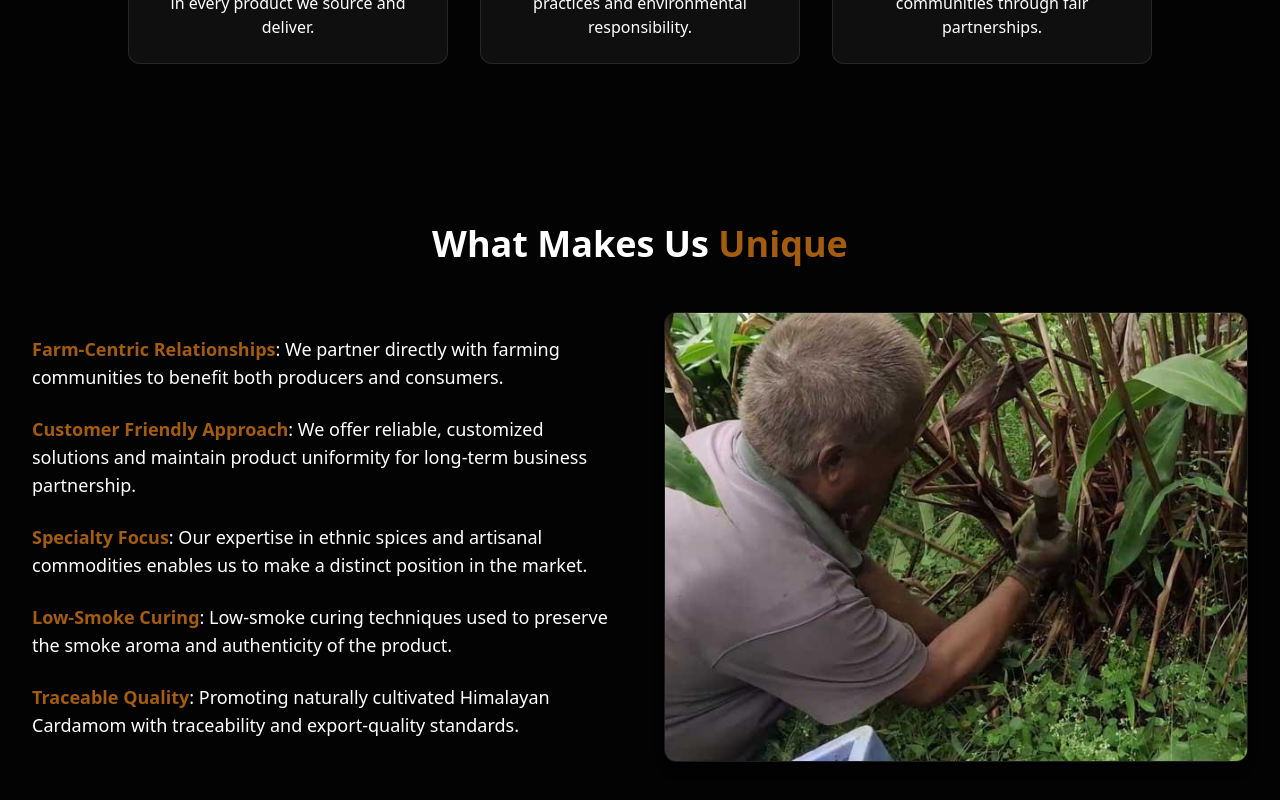
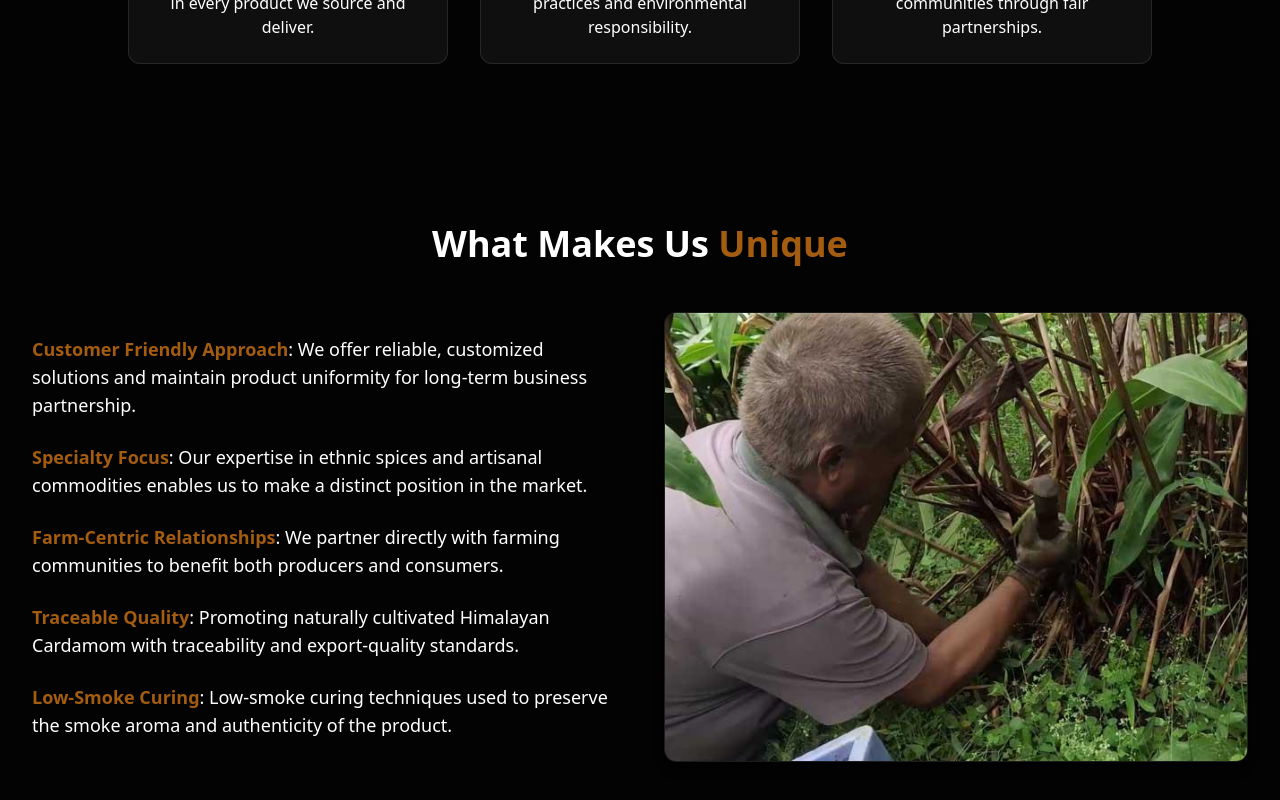
Before and after one commit to Abhigyan9831/Exim, a React (Vite) app: page /about in a window 1280 px wide. Shown: the part 1993-2793 px from the top of the page. Built offline with nearby package versions, Linux system fonts and the light colour scheme.

Commit message:
reorder: arrange Unique section points by decreasing length

```diff
--- a/src/app/pages/About.tsx
+++ b/src/app/pages/About.tsx
@@ -117,19 +117,19 @@ export function About() {
           <div className="grid grid-cols-1 lg:grid-cols-2 gap-12 items-center">
             <div className="space-y-6 text-lg text-white">
               <p>
-                <strong className="text-[#A35C10]">Farm-Centric Relationships</strong>: We partner directly with farming communities to benefit both producers and consumers.
-              </p>
-              <p>
                 <strong className="text-[#A35C10]">Customer Friendly Approach</strong>: We offer reliable, customized solutions and maintain product uniformity for long-term business partnership.
               </p>
               <p>
                 <strong className="text-[#A35C10]">Specialty Focus</strong>: Our expertise in ethnic spices and artisanal commodities enables us to make a distinct position in the market.
               </p>
               <p>
-                <strong className="text-[#A35C10]">Low-Smoke Curing</strong>: Low-smoke curing techniques used to preserve the smoke aroma and authenticity of the product.
+                <strong className="text-[#A35C10]">Farm-Centric Relationships</strong>: We partner directly with farming communities to benefit both producers and consumers.
               </p>
               <p>
                 <strong className="text-[#A35C10]">Traceable Quality</strong>: Promoting naturally cultivated Himalayan Cardamom with traceability and export-quality standards.
+              </p>
+              <p>
+                <strong className="text-[#A35C10]">Low-Smoke Curing</strong>: Low-smoke curing techniques used to preserve the smoke aroma and authenticity of the product.
               </p>
             </div>
             <div className="relative w-full h-64 md:h-[450px] overflow-hidden rounded-xl shadow-lg border border-white/10">
```
